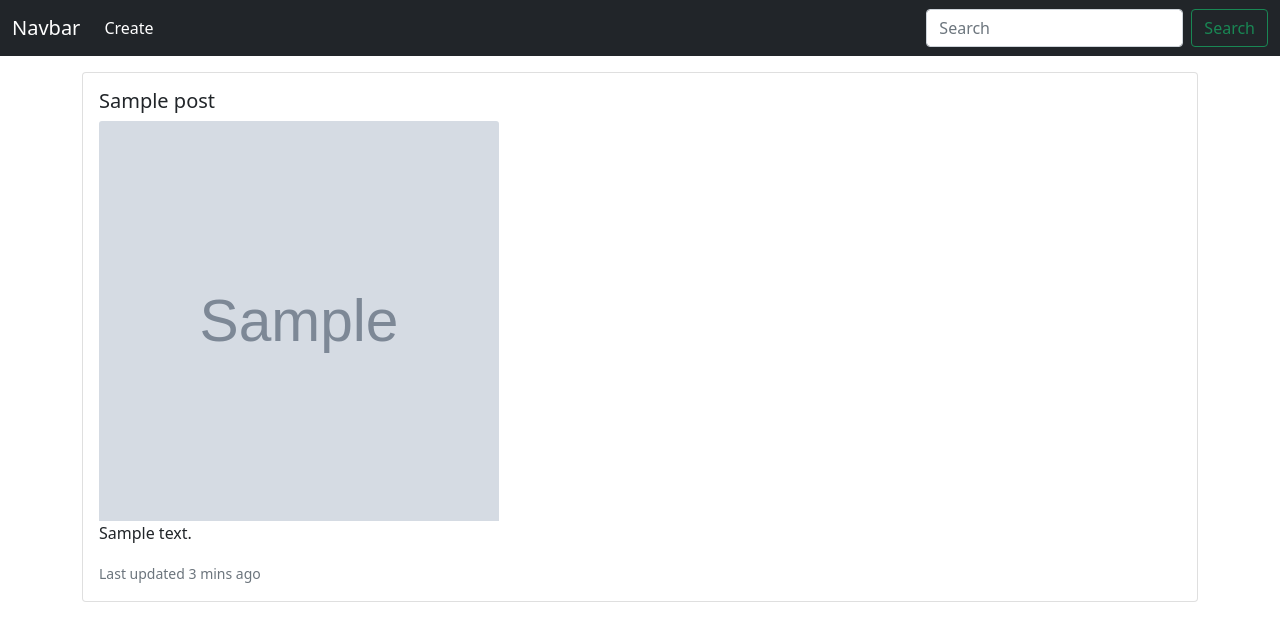
After one commit to DevNurs/ptn_django, a Django app: page /detail/1/ in a window 1280 px wide. The commit adds this page. Shown: the top 641 px of the page. Run offline with Django 3.2, Linux system fonts and the light colour scheme; tables that the repository leaves empty hold one stand-in row (values such as "Sample post"); grey boxes marked "Sample" are stand-in pictures.

Commit message:
add create view and detail view

```diff
--- a/posts/admin.py
+++ b/posts/admin.py
@@ -1,4 +1,6 @@
 from django.contrib import admin
 from .models import Post
 
-admin.site.register(Post)
+@admin.register(Post)
+class PostAdmin(admin.ModelAdmin):
+    list_display = ('id', 'title',)
--- a/posts/urls.py
+++ b/posts/urls.py
@@ -1,8 +1,14 @@
 from django.urls import path
-from .views import index, get_data
-
+from .views import (
+    index,
+    get_data,
+    post_data,
+    detail_data,
+)
 
 urlpatterns = [
-    path('index/', index),
-    path('data/', get_data),
+    path('index/', index, name='index'),
+    path('', get_data, name='data'),
+    path('postdata/', post_data, name='create_data'),
+    path('detail/<int:id>/', detail_data, name='detail_data'),
 ]
--- a/posts/views.py
+++ b/posts/views.py
@@ -1,4 +1,4 @@
-from django.shortcuts import render
+from django.shortcuts import render, redirect
 from .models import Post
 
 
@@ -9,3 +9,18 @@ def index(request):
 def get_data(request):
     posts = Post.objects.all()
     return render(request, 'posts/index.html', {'posts': posts})
+
+
+def post_data(request):
+    if request.method == 'POST':
+        title = request.POST.get('title')
+        description = request.POST.get('description')
+        file = request.FILES.get('file')
+        post_obj = Post.objects.create(title=title, description=description, image=file)
+        return redirect('data')
+    return render(request, 'posts/create.html')
+
+
+def detail_data(request, id):
+    posts = Post.objects.get(id=id)
+    return  render(request, 'posts/detail.html', {"posts": posts})
--- a/ptn_django/settings.py
+++ b/ptn_django/settings.py
@@ -121,6 +121,9 @@ USE_TZ = True
 # https://docs.djangoproject.com/en/3.2/howto/static-files/
 
 STATIC_URL = '/static/'
+STATIC_ROOT = BASE_DIR / 'static'
+MEDIA_URL = '/media/'
+MEDIA_ROOT = BASE_DIR / 'media'
 
 # Default primary key field type
 # https://docs.djangoproject.com/en/3.2/ref/settings/#default-auto-field
--- a/ptn_django/urls.py
+++ b/ptn_django/urls.py
@@ -15,8 +15,13 @@ Including another URLconf
 """
 from django.contrib import admin
 from django.urls import path, include
+from django.conf import settings
+from django.conf.urls.static import static
 
 urlpatterns = [
     path('admin/', admin.site.urls),
     path('', include('posts.urls')),
 ]
+
+urlpatterns += static(settings.STATIC_URL, document_root=settings.STATIC_ROOT)
+urlpatterns += static(settings.MEDIA_URL, document_root=settings.MEDIA_ROOT)
--- a/templates/base.html
+++ b/templates/base.html
@@ -3,10 +3,23 @@
 <head>
     <meta charset="UTF-8">
     <title>Base</title>
+    <link href="https://cdn.jsdelivr.net/npm/bootstrap@5.0.0-beta3/dist/css/bootstrap.min.css" rel="stylesheet"
+          integrity="sha384-eOJMYsd53ii+scO/bJGFsiCZc+5NDVN2yr8+0RDqr0Ql0h+rP48ckxlpbzKgwra6" crossorigin="anonymous">
+    <script src="https://cdn.jsdelivr.net/npm/bootstrap@5.0.0-beta3/dist/js/bootstrap.bundle.min.js"
+            integrity="sha384-JEW9xMcG8R+pH31jmWH6WWP0WintQrMb4s7ZOdauHnUtxwoG2vI5DkLtS3qm9Ekf"
+            crossorigin="anonymous"></script>
+    <script src="https://cdn.jsdelivr.net/npm/@popperjs/core@2.9.1/dist/umd/popper.min.js"
+            integrity="sha384-SR1sx49pcuLnqZUnnPwx6FCym0wLsk5JZuNx2bPPENzswTNFaQU1RDvt3wT4gWFG"
+            crossorigin="anonymous"></script>
+    <script src="https://cdn.jsdelivr.net/npm/bootstrap@5.0.0-beta3/dist/js/bootstrap.min.js"
+            integrity="sha384-j0CNLUeiqtyaRmlzUHCPZ+Gy5fQu0dQ6eZ/xAww941Ai1SxSY+0EQqNXNE6DZiVc"
+            crossorigin="anonymous"></script>
 </head>
 <body>
-
-{% block content %}
-{% endblock %}
+{% include 'navbar.html' %}
+<div class="mt-3">
+    {% block content %}
+    {% endblock %}
+</div>
 </body>
 </html>
--- /dev/null
+++ b/templates/navbar.html
@@ -0,0 +1,22 @@
+<nav class="navbar navbar-expand-lg navbar-dark bg-dark">
+  <div class="container-fluid">
+    <a class="navbar-brand" href="{% url 'data' %}">Navbar</a>
+    <button class="navbar-toggler" type="button" data-bs-toggle="collapse" data-bs-target="#navbarSupportedContent" aria-controls="navbarSupportedContent" aria-expanded="false" aria-label="Toggle navigation">
+      <span class="navbar-toggler-icon"></span>
+    </button>
+    <div class="collapse navbar-collapse" id="navbarSupportedContent">
+      <ul class="navbar-nav me-auto mb-2 mb-lg-0">
+        <li class="nav-item">
+          <a class="nav-link active" aria-current="page" href="{% url 'create_data' %}">Create</a>
+        </li>
+        <li class="nav-item">
+          <a class="nav-link" href="#"></a>
+        </li>
+      </ul>
+      <form class="d-flex">
+        <input class="form-control me-2" type="search" placeholder="Search" aria-label="Search">
+        <button class="btn btn-outline-success" type="submit">Search</button>
+      </form>
+    </div>
+  </div>
+</nav>
--- /dev/null
+++ b/templates/posts/detail.html
@@ -0,0 +1,13 @@
+{% extends 'base.html' %}
+{% block content %}
+<div class="container">
+    <div class="card mb-3">
+        <div class="card-body">
+            <h5 class="card-title">{{ posts.title }}</h5>
+            <img src="{{ posts.image.url }}" class="card-img-top" style="width: 400px; height: 400px">
+            <p class="card-text">{{ posts.description }}</p>
+            <p class="card-text"><small class="text-muted">Last updated 3 mins ago</small></p>
+        </div>
+    </div>
+</div>
+{% endblock %}
```
Also changed, not shown: templates/posts/create.html (added, +27 -0 lines), templates/posts/index.html (+15 -5 lines), post_imag/developers.png (deleted), post_imag/developers_2KeXZPh.png (deleted), post_imag/venom.jpg (deleted), post_imag/venom_FIpBV5y.jpg (deleted).
